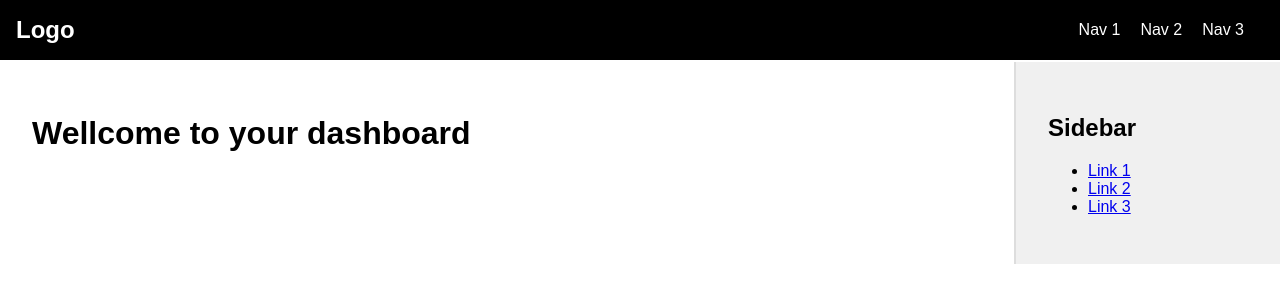
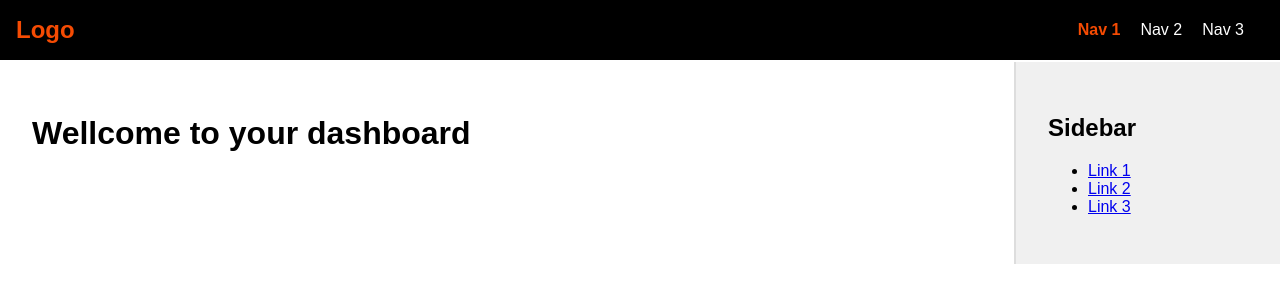
Before and after one commit to Ganechkha/NFT-shop, a Django app: page /account/ in a window 1280 px wide. Shown: the top 300 px of the page. Run offline with Django 5.2, Linux system fonts and the light colour scheme.

Commit message:
Editing HTML and CSS

```diff
--- a/nft_shop/account/views.py
+++ b/nft_shop/account/views.py
@@ -1,6 +1,8 @@
 from django.http import HttpRequest, HttpResponse
+from django.contrib.auth.decorators import login_required
 from django.shortcuts import render
 
 
 def dashboard(request: HttpRequest) -> HttpResponse:
-    return render(request, "account/dashboard.html")
+    return render(request, "account/dashboard.html",
+                  {"section": "dashboard"})
--- a/nft_shop/static/css/base.css
+++ b/nft_shop/static/css/base.css
@@ -15,6 +15,7 @@ header {
 }
 
 .logo {
+  color: #f54b03;
   font-size: 24px;
   font-weight: bold;
   margin-right: 20px;
@@ -36,6 +37,25 @@ nav a {
   text-decoration: none;
 }
 
+nav li {
+  margin-right: 20px;
+  transition: background-color 0.3s; /* добавим переход для плавного изменения фона */
+}
+
+nav a {
+  color: #fff;
+  text-decoration: none;
+}
+
+nav a:hover {
+  color: #f54b03;
+}
+
+nav li.selected a {
+  color: #f54b03;
+  font-weight: bold; /* добавим жирный текст для визуального эффекта */
+}
+
 main {
   display: flex;
 }
--- a/nft_shop/templates/base.html
+++ b/nft_shop/templates/base.html
@@ -12,7 +12,7 @@
       <div class="logo">Logo</div>
       <nav>
         <ul>
-          <li><a href="#">Nav 1</a></li>
+          <li {% if section == 'dashboard' %}class="selected"{% endif %}><a href="#">Nav 1</a></li>
           <li><a href="#">Nav 2</a></li>
           <li><a href="#">Nav 3</a></li>
         </ul>
```
